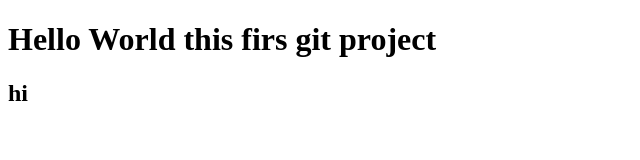
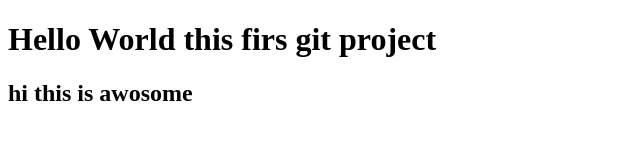
Before and after one commit to DawitMinamo/git1, a plain HTML site: page index.html in a window 1280 px wide. Shown: the whole page, without its empty margins (0-640 px from the left). Drawn offline with Linux system fonts and the light colour scheme.

Commit message:
added some text

```diff
--- a/index.html
+++ b/index.html
@@ -6,7 +6,7 @@
   </head>
   <body>
     <h1>Hello World this firs git project</h1>
-    <h2> hi <h2>
+    <h2> hi this is awosome <h2>
     <script src="app.js">
 
     </script>
```
